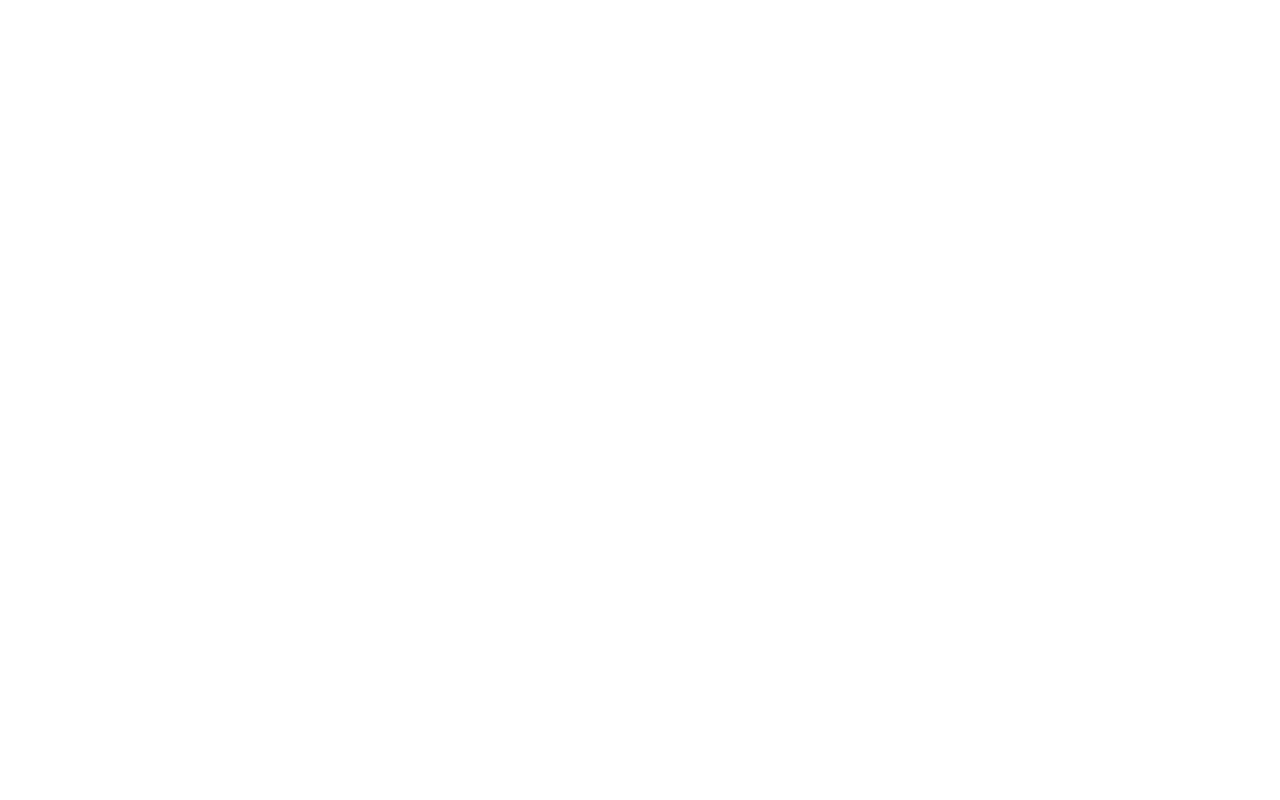
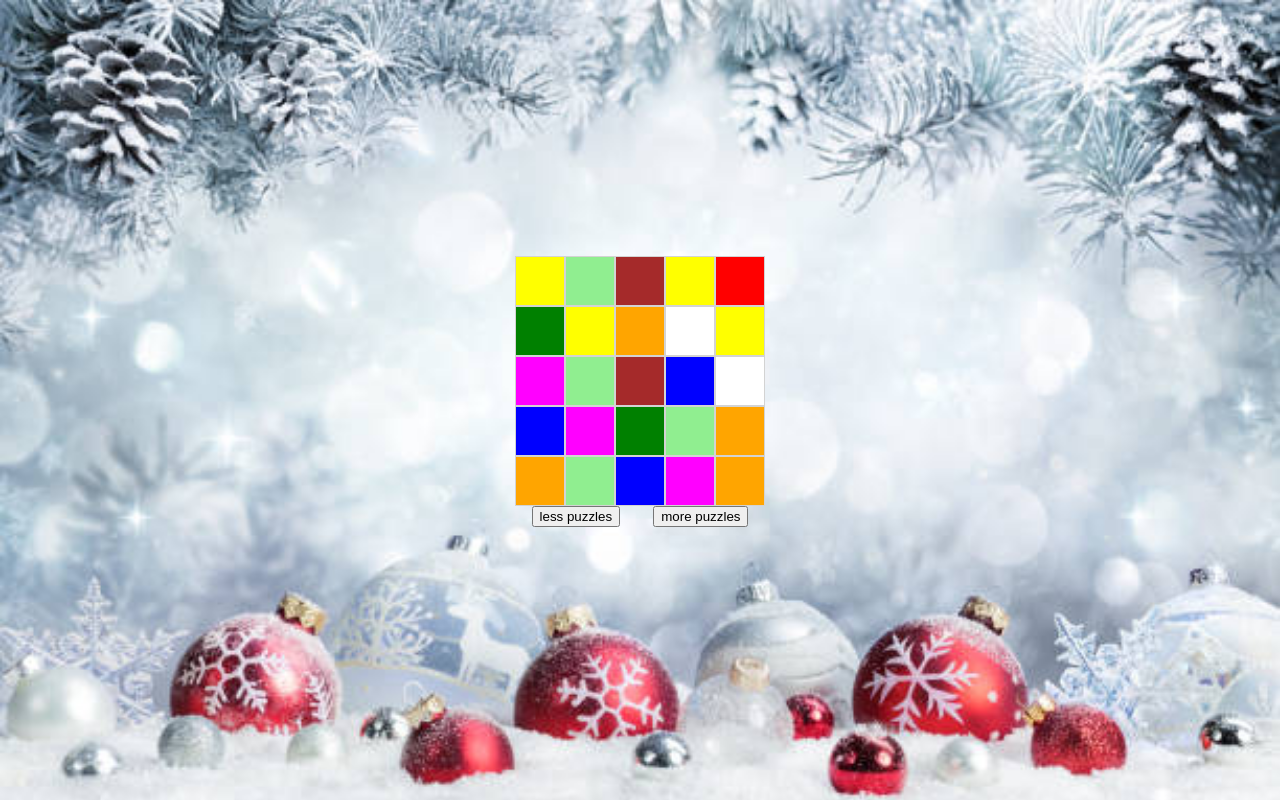
Before and after one commit to RomannaDidych/CURSOR_HW_Romanna, a plain HTML site: page HW_09/index_09.html in a window 1280 px wide. Drawn offline with Linux system fonts and the light colour scheme.

Commit message:
initial version

```diff
--- a/HW_09/index_09.html
+++ b/HW_09/index_09.html
@@ -8,7 +8,17 @@
 </head>
 
 <body>
-
+	<div class="wrapper">
+		<section class="fullscreen">
+			<div class="fullscreen__body">
+				<div class="fullscreen__puzzle"></div>
+				<div class="fullscreen__buttons">
+					<button class="fullscreen__button less">less puzzles</button>
+					<button class="fullscreen__button more">more puzzles</button>
+				</div>
+			</div>
+		</section>
+	</div>
 	<script src="js/script_09.js"></script>
 </body>
 </html>
--- a/HW_09/js/script_09.js
+++ b/HW_09/js/script_09.js
@@ -1 +1,26 @@
-;
+//generateBlocks();
+//generateBlocksInterval();
+const colors = ['red', 'blue', 'green', 'orange', 'white', 'purple', 'yellow', 'magenta', 'brown', 'lightgreen']
+const puzzlesArea = document.querySelector('.fullscreen__puzzle');
+const piecesNumber = 25;
+const getRandomColor = () => {
+	const index = Math.floor(Math.random() * colors.length);
+	return colors[index];
+}
+
+const generatePiece = () => {
+	const piece = document.createElement('div');
+	piece.classList.add('piece');
+	piece.style.backgroundColor = getRandomColor();
+	return piece;
+}
+//console.log(generateBlock());
+function generateBlocks(number){
+	for(let i=0; i<number;i++){
+		puzzlesArea.append(generatePiece())
+	}
+};
+generateBlocks(piecesNumber);
+const pieces = document.querySelectorAll('.piece');
+
+let intID = setInterval(() => pieces.forEach((piece) => piece.style.backgroundColor = getRandomColor()),1000);
--- a/HW_09/style/style_09.css
+++ b/HW_09/style/style_09.css
@@ -0,0 +1,45 @@
+html,
+body{
+	height: 100%;
+	margin: 0;
+	padding: 0;
+}
+.wrapper{
+	display: flex;
+	flex-direction: column;
+	min-height: 100vh;
+}
+.fullscreen{
+	min-height: 100vh;
+	min-width: 100vw;
+	display: flex;
+	background-image: url(../img/bg_1.jpg);
+	background-size: cover;
+}
+.fullscreen__body {
+	width: 500px;
+	margin: 0 auto;
+	display: flex;
+	flex-direction: column;
+	align-items: center;
+	padding: 20% 0;
+}
+.fullscreen__puzzle {
+	width: 250px;
+	display: flex;
+	flex-wrap: wrap;
+}
+.piece {
+	width: 50px;
+	height: 50px;
+	border: .5px solid lightgray;
+	box-sizing: border-box;
+}
+.fullscreen__buttons {
+	width: 250px;
+	display: flex;
+	justify-content: space-around;
+}
+.fullscreen__button {}
+.more {}
+.less {}
```
Also changed, not shown: HW_09/img/bg_1.jpg (added).
